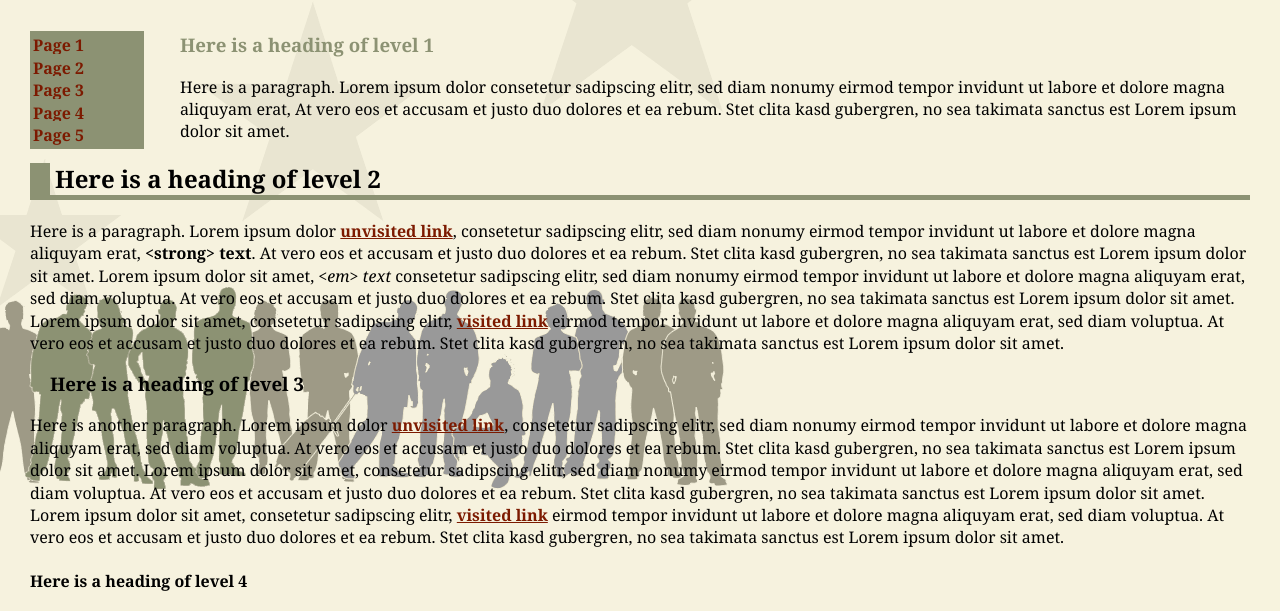
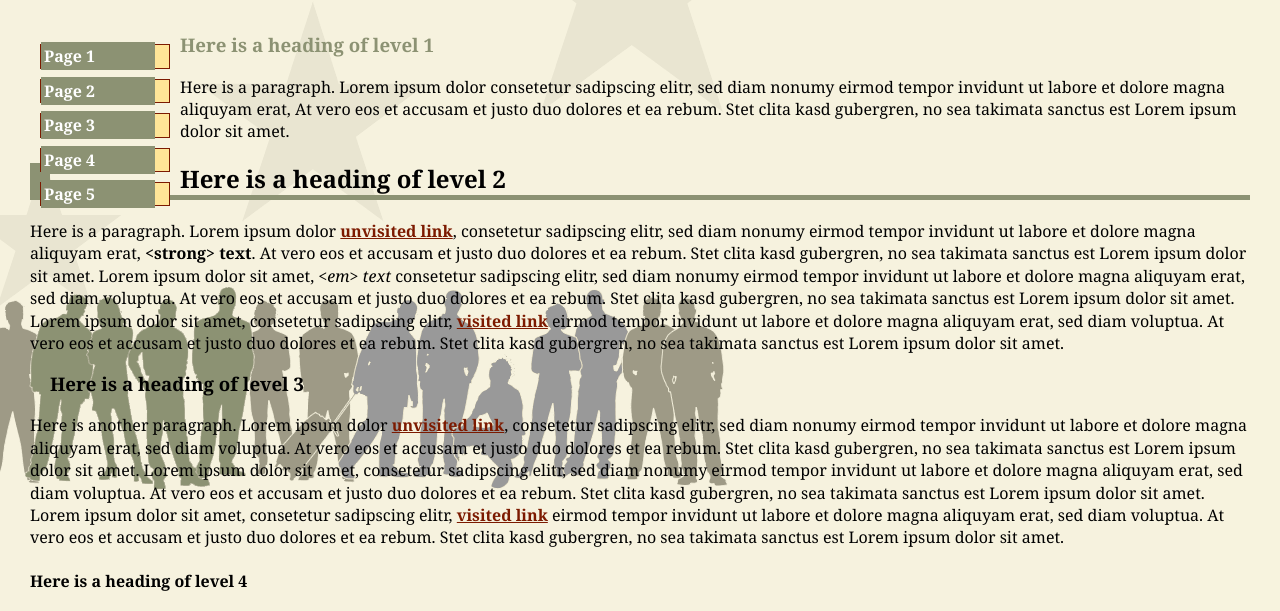
Before and after one commit to Harristayo/harristayo2.github.io, a plain HTML site: page Week 03/index.html in a window 1280 px wide. Shown: the part 143-754 px from the top of the page. Drawn offline with Linux system fonts and the light colour scheme.

Commit message:
updated page

```diff
--- a/Week 03/styles.css
+++ b/Week 03/styles.css
@@ -9,7 +9,7 @@ body {
   background-image: url("page-bg.gif");
   background-repeat: no-repeat;
   background-attachment: fixed;
-  background-color: #F7F3DE;
+  background-color:  #F7F3DE;
 }
 
 header h1 {
@@ -21,7 +21,7 @@ header h1 {
   background-repeat: no-repeat;
 }
 
-#container {
+container {
   margin-bottom: 30px;
 }
 nav {
@@ -37,8 +37,16 @@ nav ul {
   color: #7C1A00;
 
 }
+nav li {
+  margin: 10px;
+  border-width: 1px;
+  border-style: solid;
+  border-color: #7C1A00;
+  background-color: #FFE597;
+
+}
 nav a {
-  color: white:inherit;
+  color: white;
   background-color: #8C9273;
   padding: 3px 60px 3px 3px;
   text-decoration: none;
@@ -49,7 +57,7 @@ nav a:hover {
   background-color: #7C1A00;
 }
 header h2 {
-  background-image: url("trans-bg.gif");
+ background-image: url("trans-bg.gif");
  border: 1px solid #CCCCCC;
  marging-left: 180px;
  padding: 10px;
@@ -59,15 +67,17 @@ header h2 {
 footer {
   clear: both;
   text-align: center;
+}
+footer li {
   display: inline;
   padding: 10px;
 }
+
 h1 {
  color: #8C9273;
 
 }
 h2 {
-  border-left: 20px solid #8C9273;
   border-left: 20px solid #8C9273;
   border-bottom: 5px solid #8C9273;
   padding: 5px;
```
